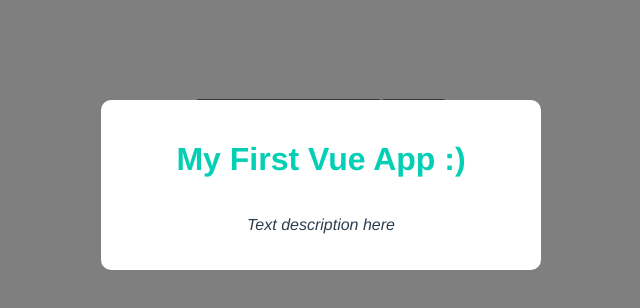
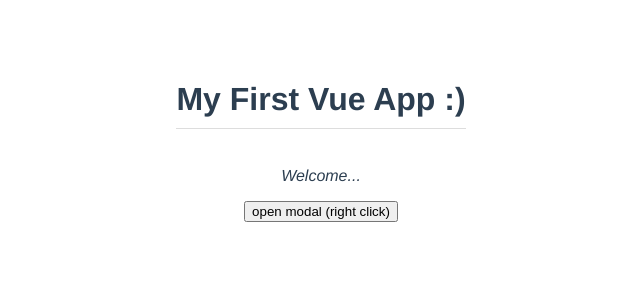
Before and after one commit to tomrlh/vue-firebase, a Vue app in the folder modal-project/: page / in a window 1280 px wide. Shown: the top 308 px of the page, without its empty margins (319-959 px from the left). Built offline with nearby package versions, Linux system fonts and the light colour scheme.

Commit message:
26-27 Events and Event Modifiers

```diff
--- a/modal-project/src/App.vue
+++ b/modal-project/src/App.vue
@@ -1,10 +1,15 @@
 <template>
   <h1>{{ title }}</h1>
-
-  <input type="text" ref="name" />
-  <button @click="handleClick">click me</button>
-
-  <Modal :header="header" :text="text" theme="sale-not-matching" />
+  <p>Welcome...</p>
+  <div v-if="showModal">
+    <Modal
+      :header="header"
+      :text="text"
+      theme="sale-not-matching"
+      @close="toggleModal"
+    />
+  </div>
+  <button @click.right="toggleModal">open modal (right click)</button>
 </template>
 
 <script>
@@ -17,15 +22,15 @@
   },
   data() {
     return {
-      header: "My First Vue App :)",
+      title: "My First Vue App :)",
+      header: "Modal Header",
       text: "Text description here",
+      showModal: false,
     };
   },
   methods: {
-    handleClick() {
-      console.log(this.$refs.name);
-      this.$refs.name.classList.add("active");
-      this.$refs.name.focus();
+    toggleModal() {
+      this.showModal = !this.showModal;
     },
   },
 };
--- a/modal-project/src/components/Modal.vue
+++ b/modal-project/src/components/Modal.vue
@@ -1,5 +1,5 @@
 <template>
-  <div class="backdrop">
+  <div class="backdrop" @click.self="closeModal">
     <div class="modal" :class="{ sale: theme === 'sale' }">
       <h1>{{ header }}</h1>
       <p>{{ text }}</p>
@@ -10,6 +10,11 @@
 <script>
 export default {
   props: ["header", "text", "theme"],
+  methods: {
+    closeModal() {
+      this.$emit("close");
+    },
+  },
 };
 </script>
 
```
